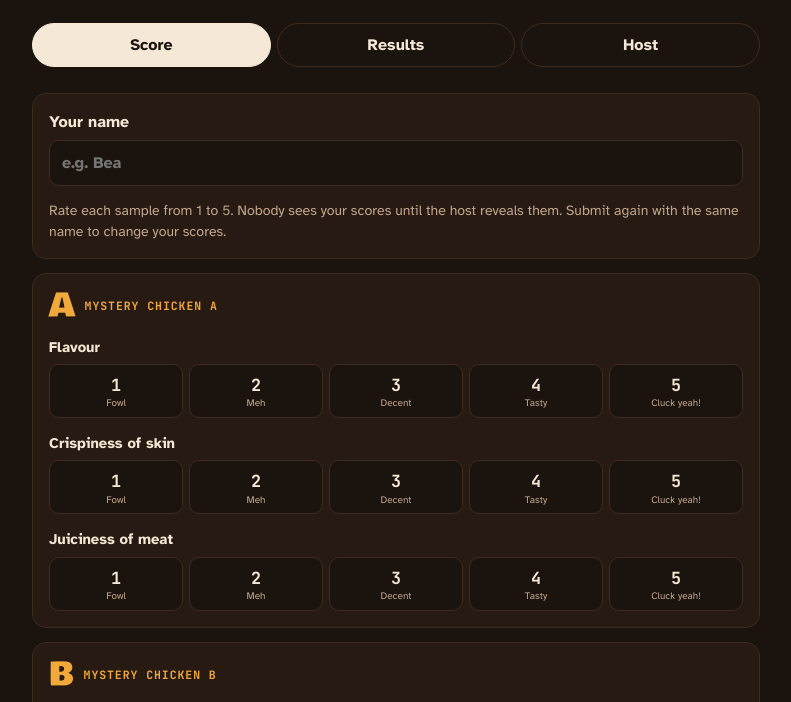
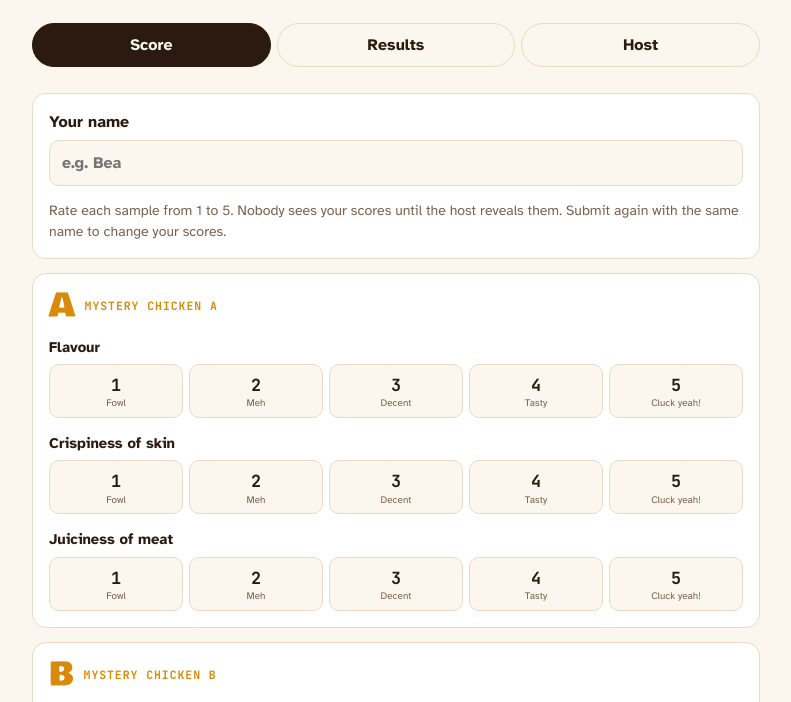
Before and after one commit to darrellong92/tastetest, a plain HTML site: page index.html in a window 1280 px wide. Shown: the part 182-884 px from the top of the page, without its empty margins (244-1035 px from the left). Drawn offline with Linux system fonts and the dark colour scheme.

Commit message:
Update index.html

```diff
--- a/index.html
+++ b/index.html
@@ -20,13 +20,6 @@
   --mono:"JetBrains Mono",ui-monospace,Menlo,Consolas,monospace;
   color-scheme:light;
 }
-@media (prefers-color-scheme: dark){:root{
-  --bg:#1b130d; --panel:#261a12; --ink:#f6e8d6; --muted:#c2a68d; --line:#3d2b1e;
-  --gold:#f2a93b; --gold-soft:#3e2a12; --crust:#ff8a52; --good:#6fcf8f;
-  --c-flav:#f2a93b; --c-crisp:#ff8a52; --c-juicy:#5cc4d1;
-  --d1:#3d2b1e; --d2:#6b4a22; --d3:#a46b1c; --d4:#f2a93b; --d5:#ffc773;
-  --t1:#f6e8d6; --t2:#f6e8d6; --t3:#1b130d; --t4:#1b130d; --t5:#1b130d;
-  --hen:#fff3e0; --hen-line:#2b1a10; --comb:#ff5a45; color-scheme:dark}}
 *{box-sizing:border-box}
 html,body{margin:0}
 body{background:var(--bg);color:var(--ink);font-family:var(--body);font-size:16px;line-height:1.5}
```
